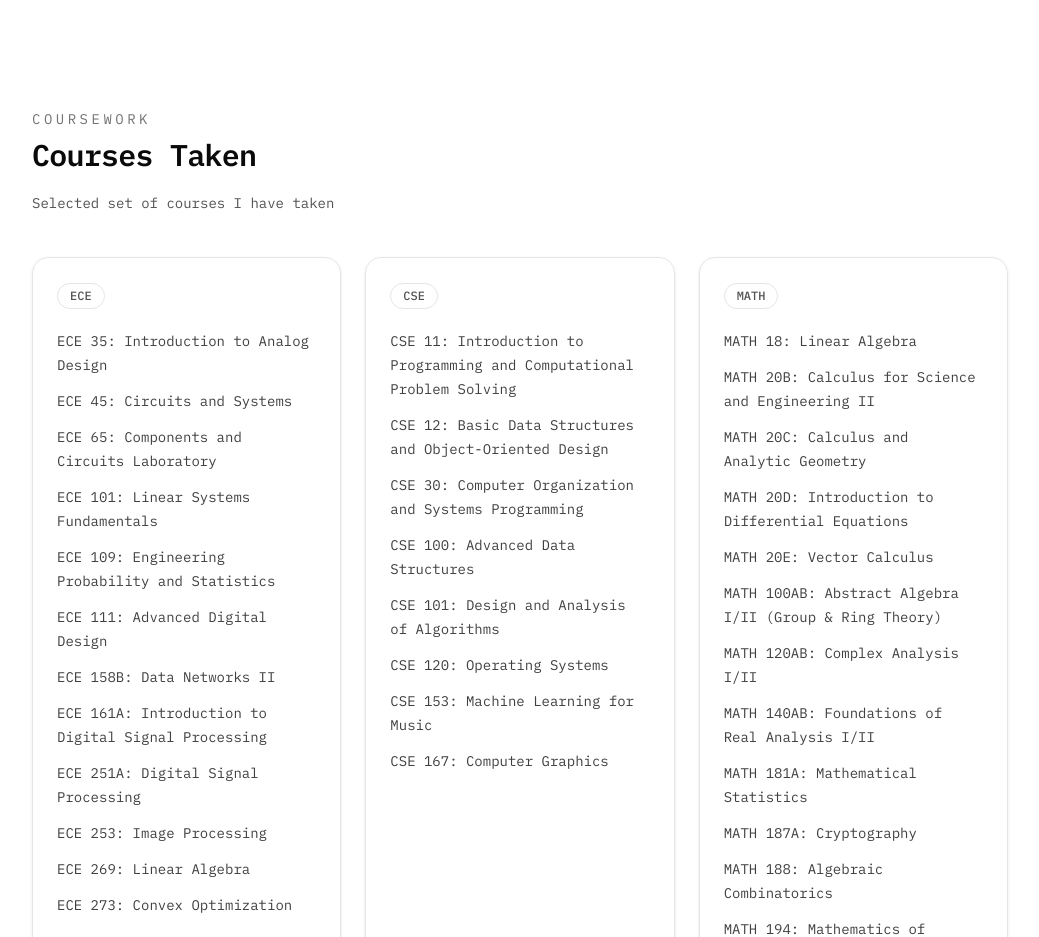
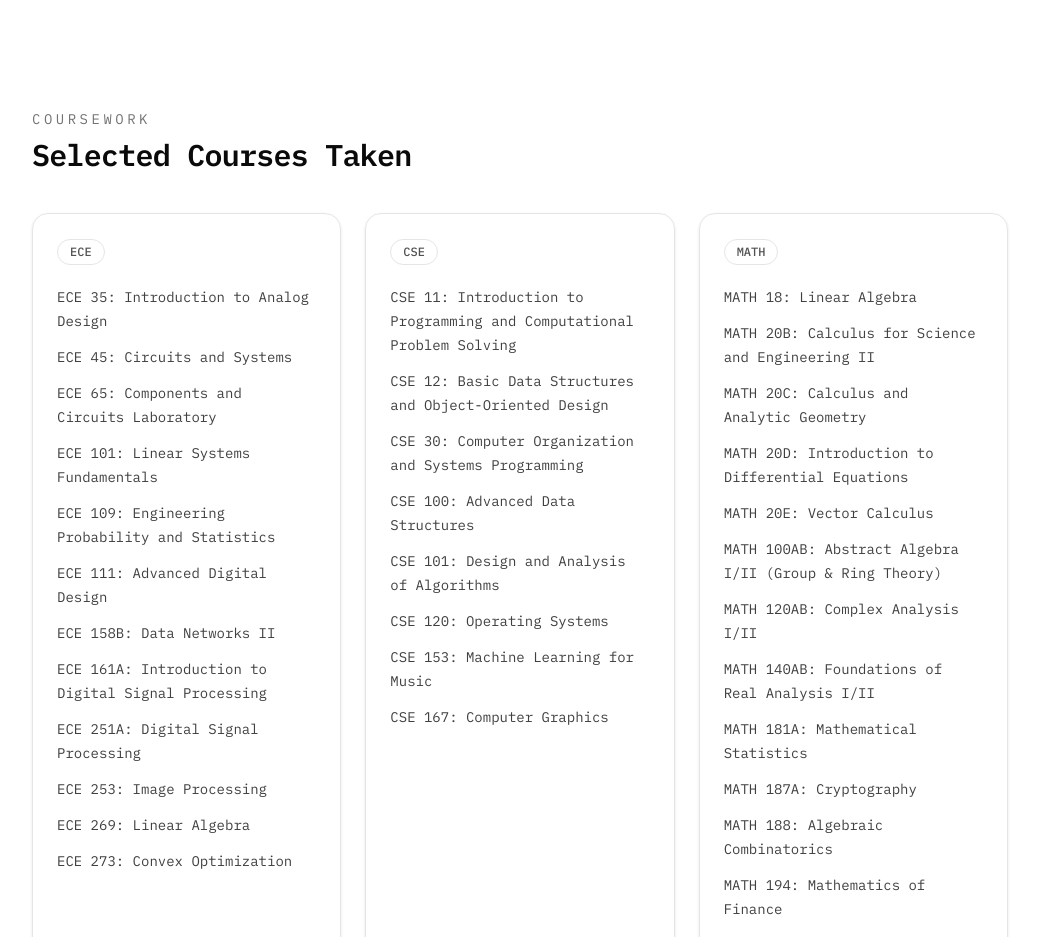
Before and after one commit to 1618lip/1618lip.github.io, an Astro site: page / in a window 1280 px wide. Shown: the part 4280-5217 px from the top of the page, without its empty margins (120-1159 px from the left). Built offline with nearby package versions, Linux system fonts and the light colour scheme; Astro itself is replaced by a stand-in of ours.

Commit message:
Change heading from 'Courses Taken' to 'Selected Courses Taken'
Updated the heading to better reflect the content.

```diff
--- a/src/components/Courses.astro
+++ b/src/components/Courses.astro
@@ -28,11 +28,8 @@ const visibleGroups = courseGroups.filter((group) => group.courses.length > 0);
             Coursework
           </p>
           <h2 class="mt-2 text-3xl font-semibold tracking-tight text-neutral-950">
-            Courses Taken
+            Selected Courses Taken
           </h2>
-          <p class="mt-4 max-w-2xl text-sm leading-7 text-neutral-600">
-            Selected set of courses I have taken
-          </p>
         </div>
 
         <div class="grid gap-6 md:grid-cols-3">
```
